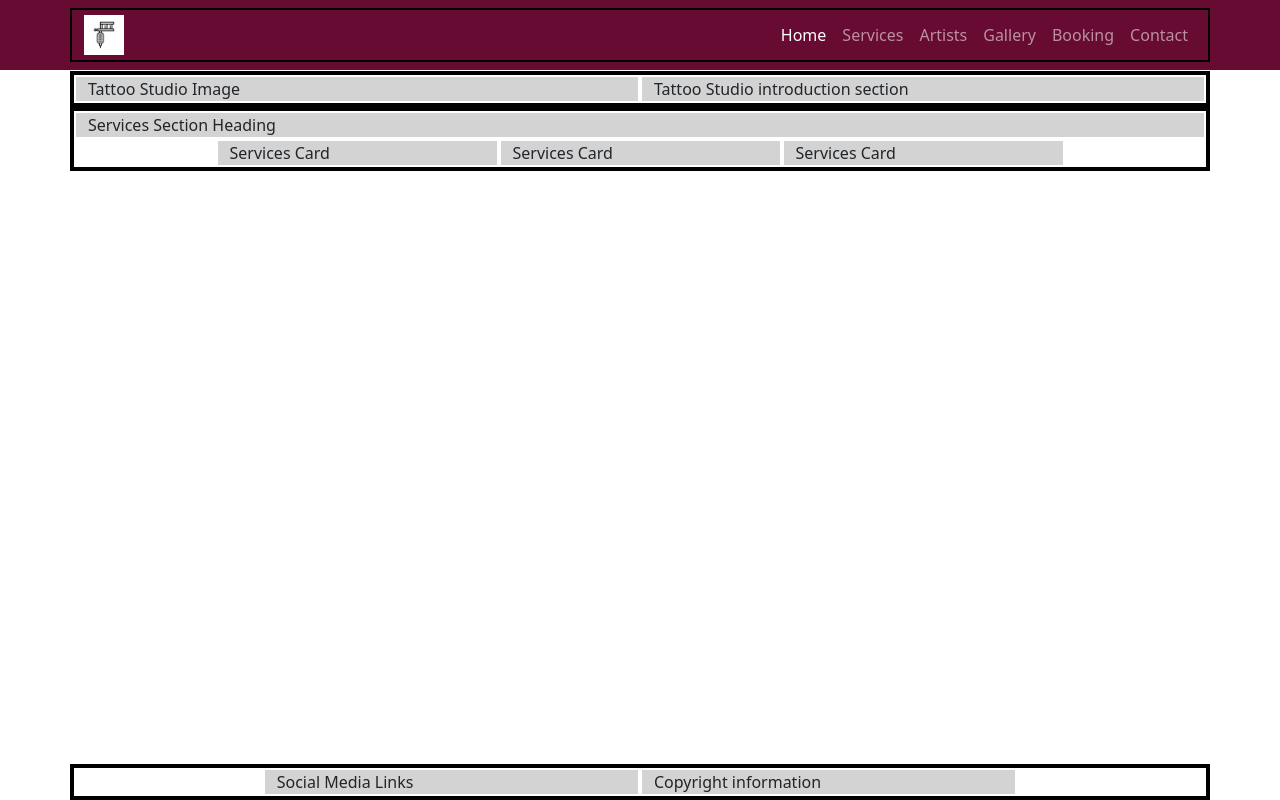
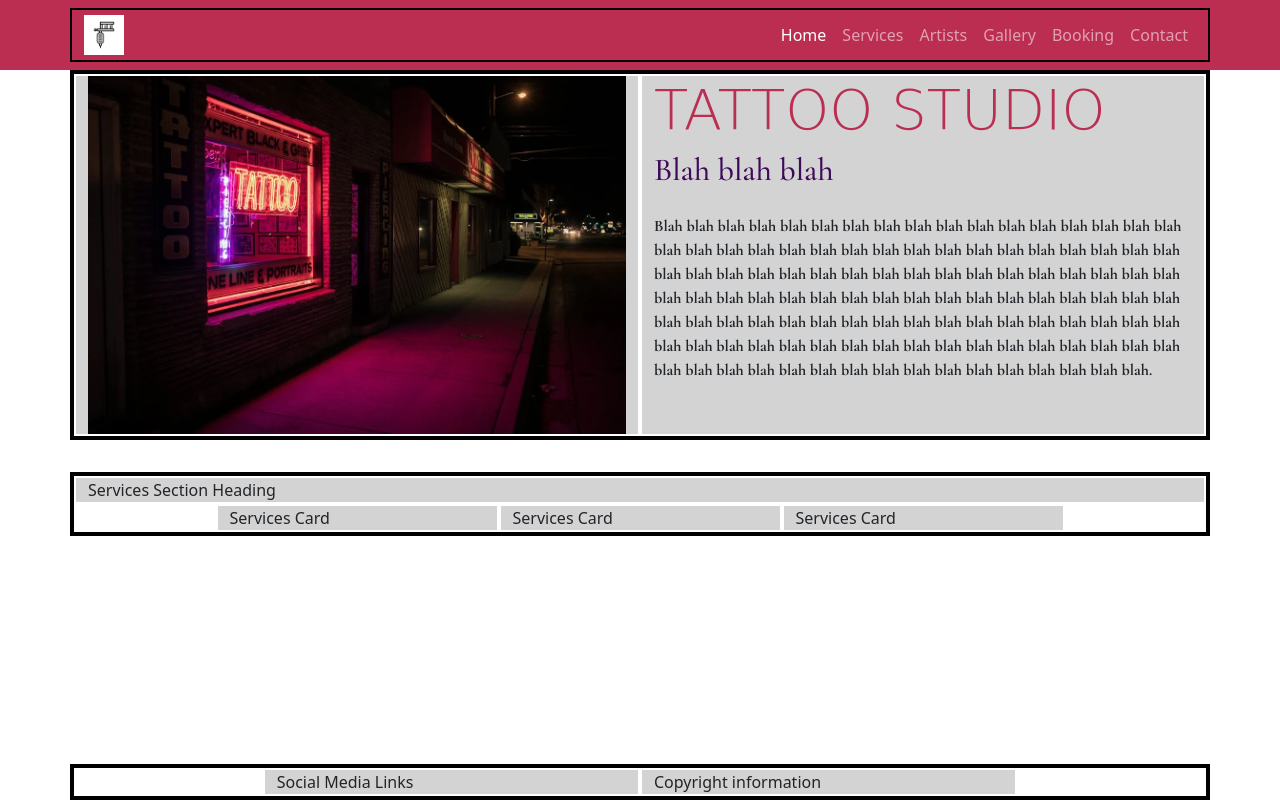
Before and after one commit to Ceri-Jane/milestone-project-one, a plain HTML site: page index.html in a window 1280 px wide. Drawn offline with nearby package versions, Linux system fonts and the light colour scheme; a web font is replaced by a local one.

Commit message:
Add tattoo studio image and placeholder text to header

```diff
--- a/assets/css/style.css
+++ b/assets/css/style.css
@@ -6,8 +6,8 @@
     --primary-font: "Rye", cursive;
     --secondary-font: "Cormorant Garamond", serif;
     --primary-color: #680b32; /*dark-pink*/
-    --secondary-color: #bb2e52; /*light-pink*/
-    --highlight-color: #400a5a; /*dark-purple*/
+    --highlight-color: #bb2e52; /*light-pink*/
+    --secondary-color: #400a5a; /*dark-purple*/
     --highlight-color-light: #75189d; /*light-purple*/
 }
 
@@ -16,25 +16,54 @@
 /* Global styles */
 
 body {
-    padding-top: 71px; /* pushes the top of the header down under fixed navbar */
+    padding-top: 38px; /* pushes the top of the header down under fixed navbar */
 }
 
 
 h1 {
     font-family: var(--primary-font);
+    color: var(--highlight-color);
+}
+
+h2 {
+    font-family: var(--secondary-font);
     color: var(--secondary-color);
 }
+
+.sub-heading-color {
+    color: var(--primary-color);
+    font-weight: bold;
+}
+
+p {
+    font-family: var(--secondary-font);
+    font-weight: bold;
+}
+
+
+.section {
+    margin-top: 2rem;
+    margin-bottom: 2rem;
+}
+
+
+
 
 /*Navbar*/
 
 #navbar {
-    background-color: var(--primary-color);
+    background-color: var(--highlight-color);
 }
 
 #navbar .logo {
     width: 40px;
 }
 
+/*Header*/
+
+#header {
+    text-transform: uppercase;
+}
 
 
 /*Grid visualisation CSS for testing*/
--- a/index.html
+++ b/index.html
@@ -63,11 +63,18 @@
       </nav>
 
     <!--Header-->
-    <header class="container">
+
+    <header class="container section">
       <div class="row">
-        <div class="col-12 col-xl-6">Tattoo Studio Image</div>
-        <div class="col-12 col-xl-6">Tattoo Studio introduction section</div>
-      </div>
+        <div class="col-12 col-xl-6">
+          <img src="assets/images/tattoo-studio-front.webp" class="img-fluid" alt="Tattoo Studio front">
+        </div>
+        <div class="col-12 col-xl-6 text-center text-xl-start">
+          <h1 id="header" class="display-4">Tattoo Studio</h1>
+          <h2>Blah blah blah</h2>
+          <p class="my-4">Blah blah blah blah blah blah blah blah blah blah blah blah blah blah blah blah blah blah blah blah blah blah blah blah blah blah blah blah blah blah blah blah blah blah blah blah blah blah blah blah blah blah blah blah blah blah blah blah blah blah blah blah blah blah blah blah blah blah blah blah blah blah blah blah blah blah blah blah blah blah blah blah blah blah blah blah blah blah blah blah blah blah blah blah blah blah blah blah blah blah blah blah blah blah blah blah blah blah blah blah blah blah blah blah blah blah blah blah blah blah blah blah blah blah blah blah blah blah.</p>
+        </div>
+
 
     </header>
 
```
Also changed, not shown: assets/images/tattoo-studio-front.webp (added).
